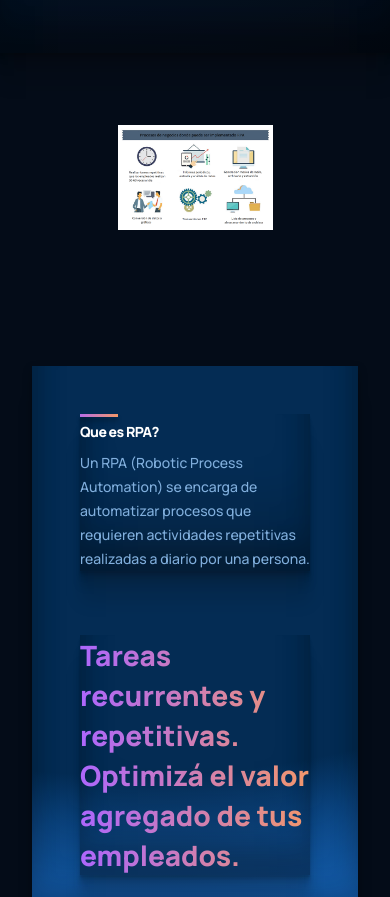
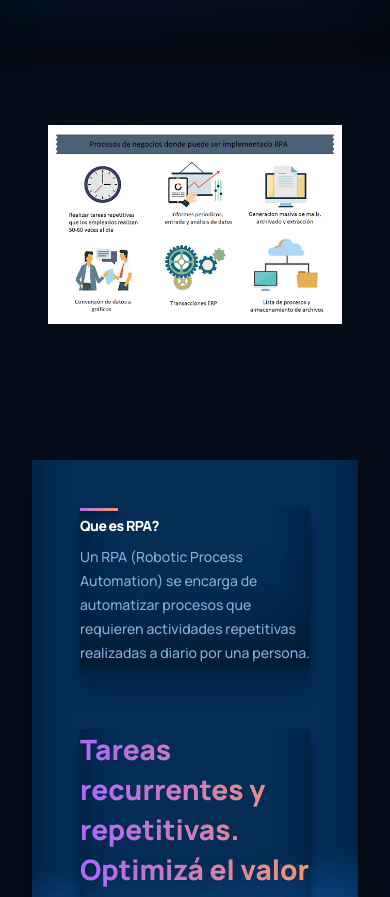
Before and after one commit to jonathanvolker/AtomationsWebPage-FrontendApp, a React (Create React App) app: page / in a window 390 px wide. Shown: the part 880-1777 px from the top of the page. Built offline with nearby package versions, Linux system fonts and the light colour scheme.

Commit message:
reajustes de estilo

```diff
--- a/src/components/brand/brand.css
+++ b/src/components/brand/brand.css
@@ -47,8 +47,8 @@
         margin: 0.3rem;
     }
     .rpaAutomations__brand img {
-        width: 50%;
-        height: 50%;
+        width: 90%;
+        height: 90%;
     }
 
     .rpaAutomations__brand img {
@@ -78,8 +78,8 @@
         margin: 0.5rem;
     }
     .rpaAutomations__brand img {
-        max-width: 50%;
-        min-width: 50%;
+        max-width: 95%;
+        min-width: 95%;
     }
 
     .rpaAutomations__brand img {
```
